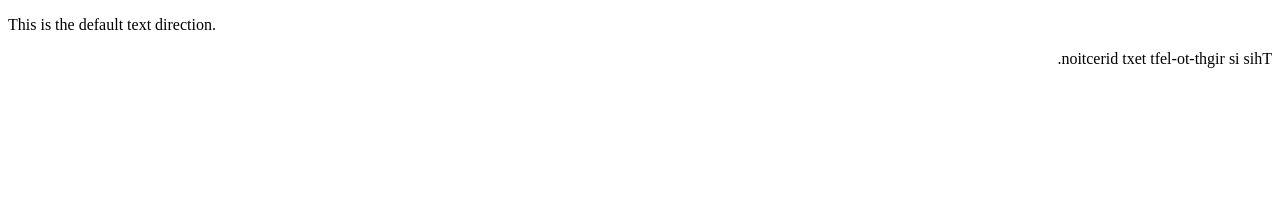
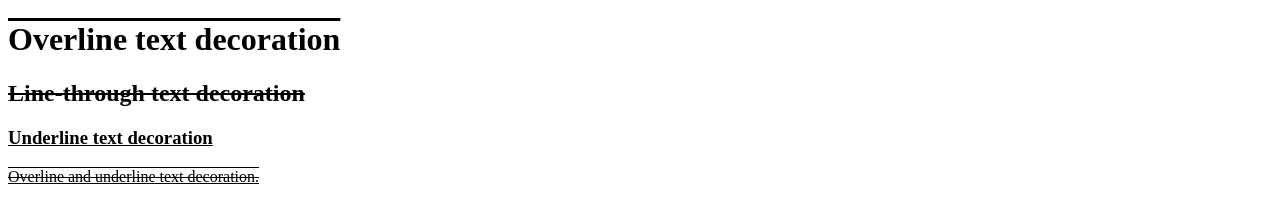
Before and after one commit to Sajjatul21/CSS-W3-School, a plain HTML site: page index.html in a window 1280 px wide. Drawn offline with Linux system fonts and the light colour scheme.

Commit message:
the text-decoration-line property use  to add a decoration line to text

```diff
--- a/index.html
+++ b/index.html
@@ -6,18 +6,30 @@
     <meta name="viewport" content="width=device-width, initial-scale=1.0">
     <title>Learn CSS with W3 School</title>
     <style>
-        .ex1 {
-            direction: rtl;
-            unicode-bidi: bidi-override;
+        h1 {
+            text-decoration-line: overline;
+        }
+
+        h2 {
+            text-decoration-line: line-through;
+        }
+
+        h3 {
+            text-decoration-line: underline;
+        }
+
+        .ex {
+            /* you can combine more then one value */
+            text-decoration-line: overline underline line-through;
         }
     </style>
 </head>
 
 <body>
-    <p>This is the default text direction.</p>
-
-    <p class="ex1">This is right-to-left text direction.</p>
-
+    <h1>Overline text decoration</h1>
+    <h2>Line-through text decoration</h2>
+    <h3>Underline text decoration</h3>
+    <p class="ex">Overline and underline text decoration.</p>
 </body>
 
 </html>
```
